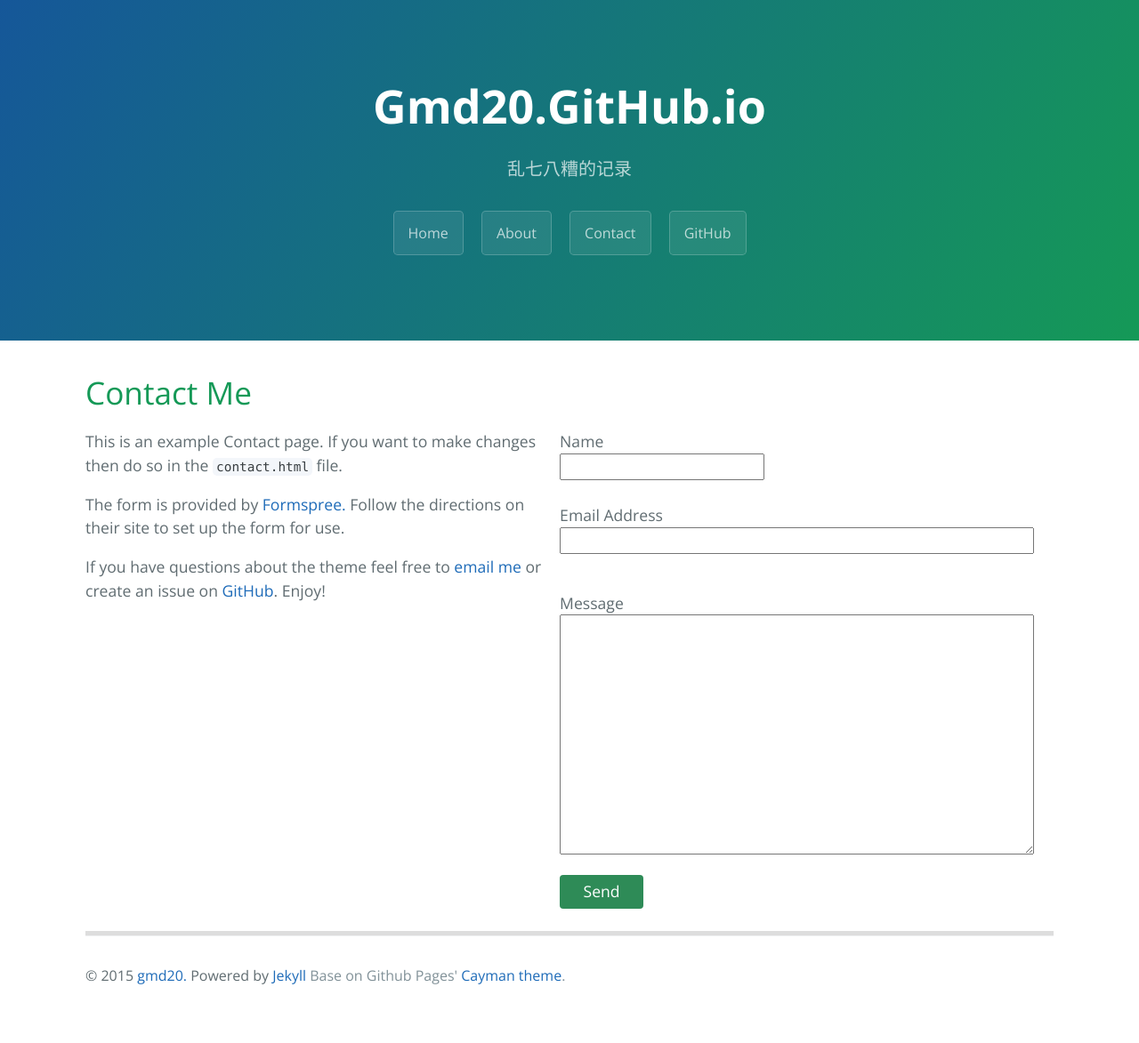
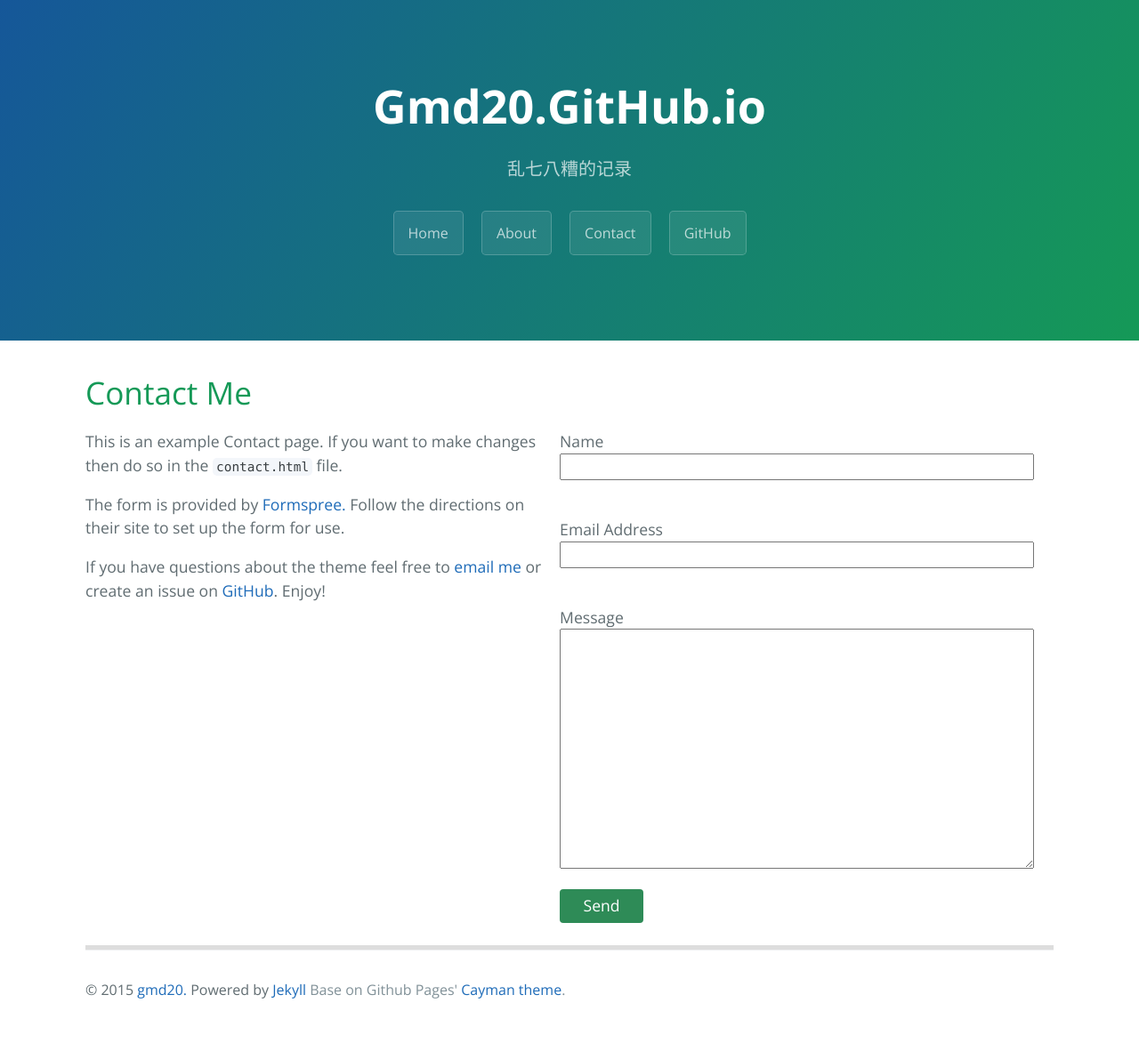
Before and after one commit to gmd20/gmd20.github.io, a Jekyll site: the page built from contact.md, in a window 1280 px wide. Shown: the whole page at 89% size. Built offline with Jekyll 4.4.1, drawn with Linux system fonts in a browser that asks for light colours; Markdown is read by kramdown in place of the engine named in the settings.

Commit message:
Update blog.css

```diff
--- a/stylesheets/blog.css
+++ b/stylesheets/blog.css
@@ -54,7 +54,7 @@
 .contactFrame label, .contactFrame input {
   display: block;
 }
-.contactFrame #id, .contactFrame #email, .contactFrame #message {
+.contactFrame #name, .contactFrame #email, .contactFrame #message {
   width: 100%;
   margin-bottom: 1rem;
 }
```
